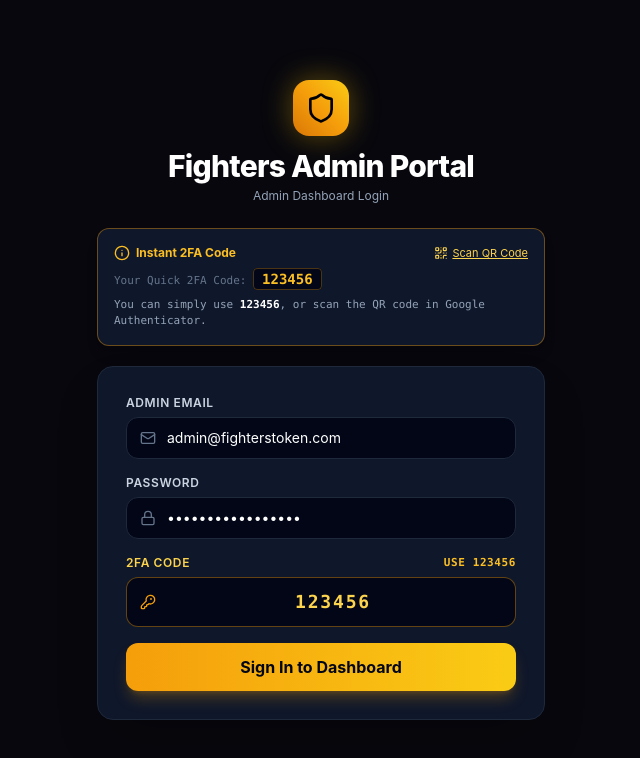
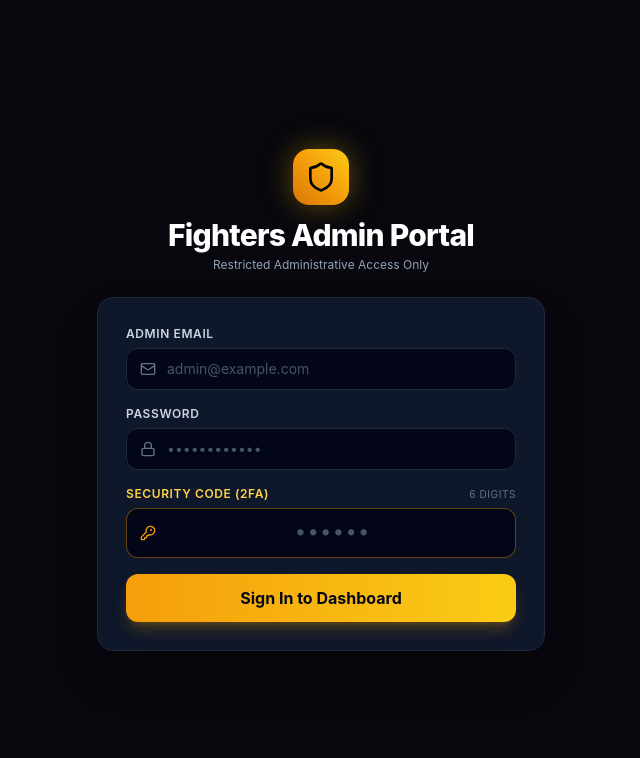
Before and after one commit to prathwik-shetty/fighters-token-spin, a Next.js app: page /admin/login in a window 1280 px wide. Shown: the top 758 px of the page, without its empty margins (319-959 px from the left). Built offline with nearby package versions, Linux system fonts and the light colour scheme; no server answers.

Commit message:
security: remove visible demo credentials and mask 2FA input with password type for safe screen sharing

```diff
--- a/src/app/admin/login/page.tsx
+++ b/src/app/admin/login/page.tsx
@@ -1,29 +1,16 @@
 "use client";
 
-import React, { useState, useEffect } from "react";
+import React, { useState } from "react";
 import { useRouter } from "next/navigation";
-import { Shield, Lock, Mail, KeyRound, AlertCircle, Info, QrCode } from "lucide-react";
+import { Shield, Lock, Mail, KeyRound, AlertCircle } from "lucide-react";
 
 export default function AdminLoginPage() {
   const router = useRouter();
-  const [email, setEmail] = useState("admin@fighterstoken.com");
-  const [password, setPassword] = useState("AdminPassword123!");
-  const [totpCode, setTotpCode] = useState("123456");
+  const [email, setEmail] = useState("");
+  const [password, setPassword] = useState("");
+  const [totpCode, setTotpCode] = useState("");
   const [loading, setLoading] = useState(false);
   const [error, setError] = useState<string | null>(null);
-  const [showQr, setShowQr] = useState(false);
-  const [qrImage, setQrImage] = useState<string | null>(null);
-
-  useEffect(() => {
-    fetch("/api/auth/setup-2fa")
-      .then((res) => res.json())
-      .then((data) => {
-        if (data.qrDataUrl) {
-          setQrImage(data.qrDataUrl);
-        }
-      })
-      .catch(() => {});
-  }, []);
 
   const handleSubmit = async (e: React.FormEvent) => {
     e.preventDefault();
@@ -63,54 +50,11 @@ export default function AdminLoginPage() {
             Fighters Admin Portal
           </h1>
           <p className="text-slate-400 text-xs">
-            Admin Dashboard Login
+            Restricted Administrative Access Only
           </p>
         </div>
 
-        {/* Quick Login Helper Box */}
-        <div className="mb-5 p-4 rounded-xl bg-slate-900 border border-amber-500/40 text-xs text-slate-300 shadow-lg">
-          <div className="flex items-center justify-between mb-2">
-            <span className="flex items-center gap-1.5 text-amber-400 font-bold text-xs">
-              <Info className="w-4 h-4" />
-              <span>Instant 2FA Code</span>
-            </span>
-            <button
-              type="button"
-              onClick={() => setShowQr(!showQr)}
-              className="flex items-center gap-1 text-[11px] text-amber-300 underline hover:text-amber-200"
-            >
-              <QrCode className="w-3.5 h-3.5" />
-              <span>{showQr ? "Hide QR Code" : "Scan QR Code"}</span>
-            </button>
-          </div>
-
-          <div className="space-y-1 font-mono text-[11px] text-slate-300">
-            <div>
-              <span className="text-slate-500">Your Quick 2FA Code:</span>{" "}
-              <span className="text-amber-400 font-bold text-sm bg-slate-950 px-2 py-0.5 rounded border border-amber-500/30">
-                123456
-              </span>
-            </div>
-            <p className="text-[11px] text-slate-400 pt-1">
-              You can simply use <strong className="text-white">123456</strong>, or scan the QR code in Google Authenticator.
-            </p>
-          </div>
-
-          {/* Optional QR Code Popup */}
-          {showQr && qrImage && (
-            <div className="mt-3 pt-3 border-t border-slate-800 flex flex-col items-center text-center animate-fade-in">
-              <div className="p-2 bg-white rounded-xl shadow-lg mb-2">
-                {/* eslint-disable-next-line @next/next/no-img-element */}
-                <img src={qrImage} alt="TOTP QR Code" className="w-40 h-40" />
-              </div>
-              <p className="text-[10px] text-slate-400">
-                Point Google Authenticator / Authy camera at this QR code to add it to your phone.
-              </p>
-            </div>
-          )}
-        </div>
-
-        {/* Login Form */}
+        {/* Secure Login Form */}
         <form
           onSubmit={handleSubmit}
           className="bg-slate-900 border border-slate-800 rounded-2xl p-6 sm:p-7 shadow-2xl space-y-4"
@@ -133,7 +77,7 @@ export default function AdminLoginPage() {
                 required
                 value={email}
                 onChange={(e) => setEmail(e.target.value)}
-                placeholder="admin@fighterstoken.com"
+                placeholder="admin@example.com"
                 className="w-full bg-slate-950 border border-slate-800 rounded-xl pl-10 pr-4 py-2.5 text-white placeholder-slate-600 focus:outline-none focus:border-amber-500 text-sm"
               />
             </div>
@@ -158,18 +102,18 @@ export default function AdminLoginPage() {
 
           <div>
             <label className="block text-xs font-semibold uppercase tracking-wider text-amber-300 mb-1.5 flex justify-between">
-              <span>2FA Code</span>
-              <span className="text-[11px] text-amber-400 font-mono">Use 123456</span>
+              <span>Security Code (2FA)</span>
+              <span className="text-[10px] text-slate-500 font-normal">6 Digits</span>
             </label>
             <div className="relative">
               <KeyRound className="w-4 h-4 absolute left-3.5 top-1/2 -translate-y-1/2 text-amber-500" />
               <input
-                type="text"
+                type="password"
                 required
                 maxLength={6}
                 value={totpCode}
                 onChange={(e) => setTotpCode(e.target.value.replace(/\D/g, ""))}
-                placeholder="123456"
+                placeholder="••••••"
                 className="w-full bg-slate-950 border border-amber-500/40 rounded-xl pl-10 pr-4 py-2.5 text-amber-300 placeholder-slate-600 focus:outline-none focus:border-amber-400 font-mono text-center tracking-widest text-lg font-bold"
               />
             </div>
```
Also changed, not shown: 1 other file (tests, documents, lock files or other folders).
